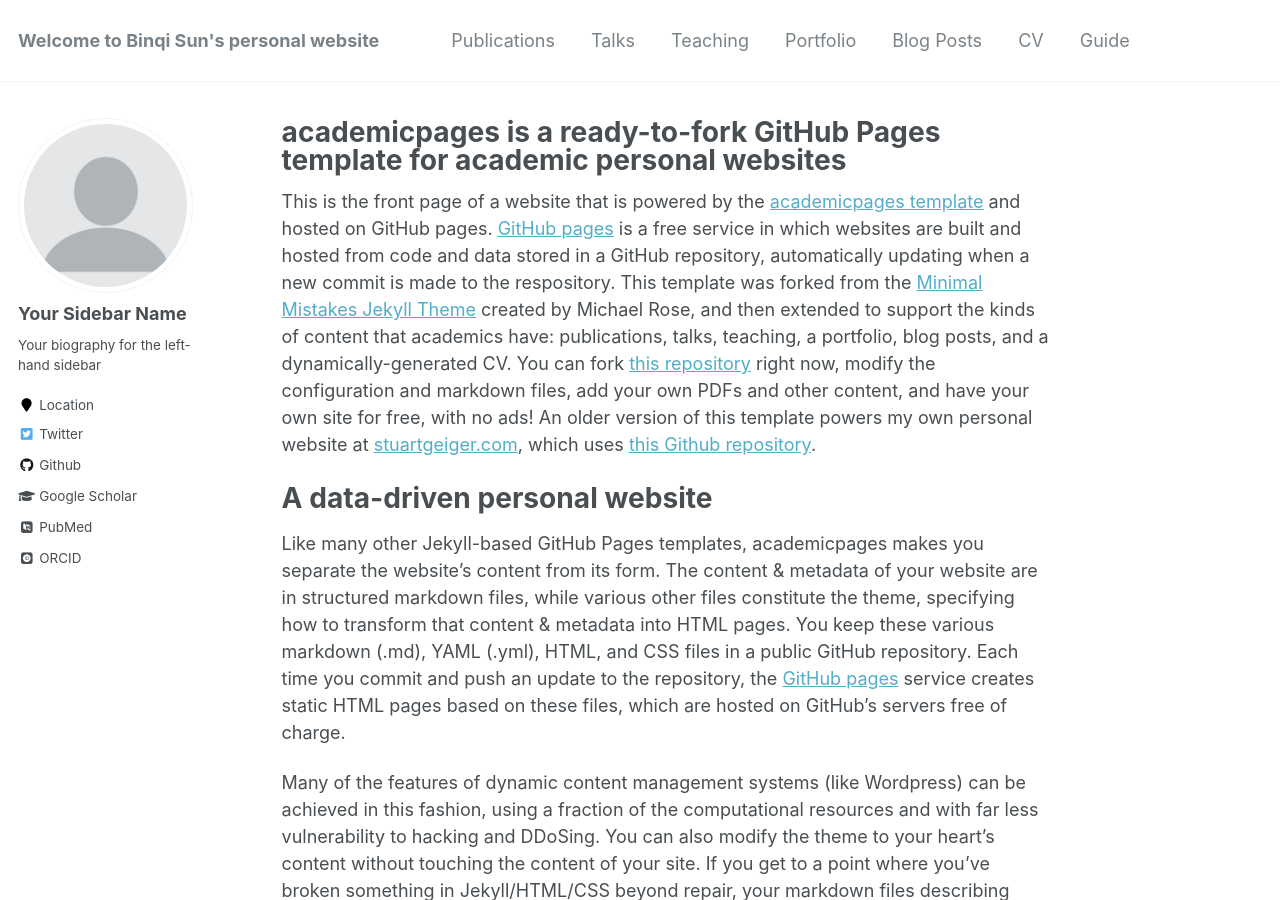
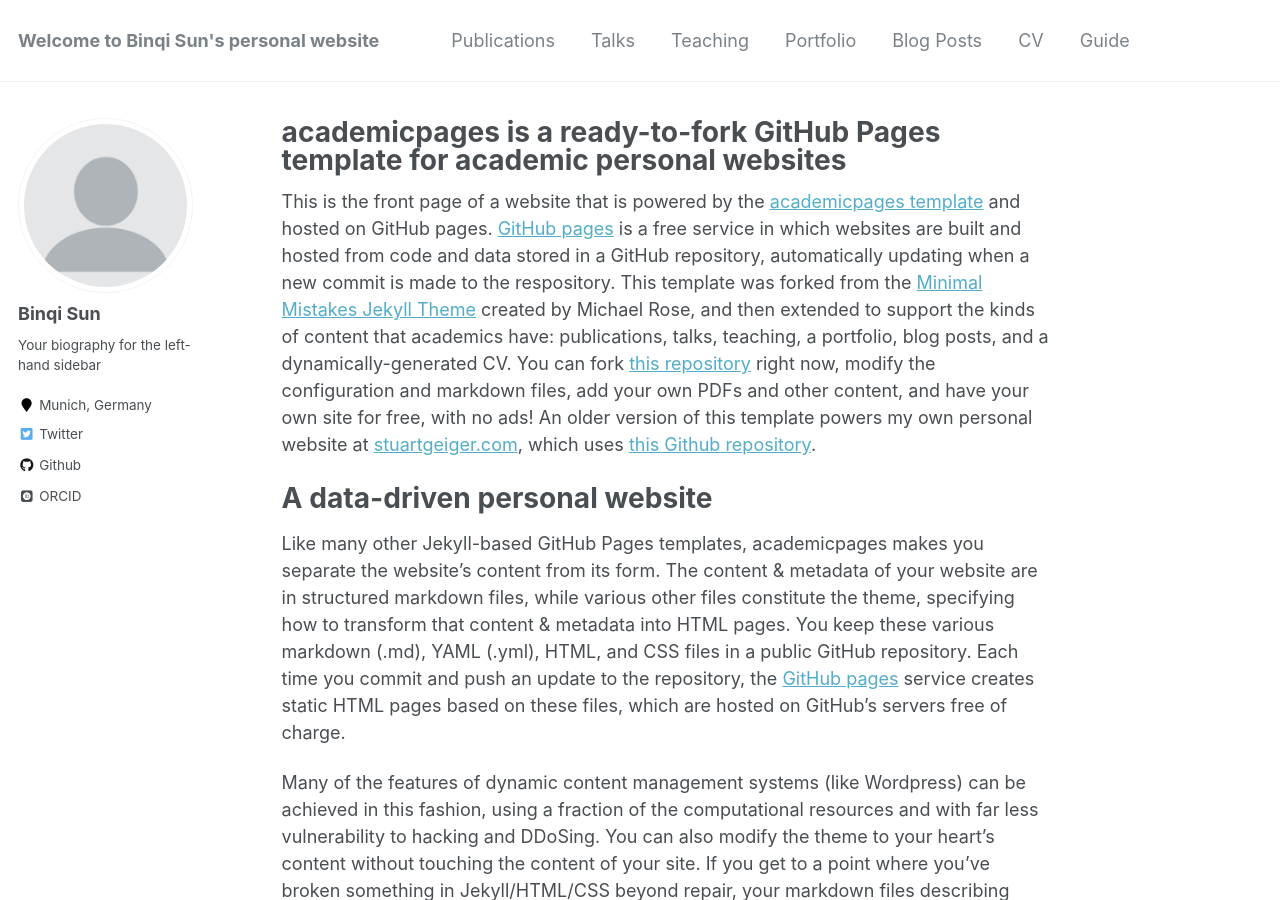
Before and after one commit to binqi-sun/binqi-sun.github.io, a Jekyll site: the page built from _pages/about.md, in a window 1280 px wide and 900 px high. Built offline with Jekyll 4.4.1, drawn with Linux system fonts in a browser that asks for light colours; some web fonts are replaced.

Commit message:
Update _config.yml

```diff
--- a/_config.yml
+++ b/_config.yml
@@ -80,13 +80,13 @@
 
 # Site Author
 author:
-  name             : "Your Sidebar Name"
+  name             : "Binqi Sun"
   avatar           : "profile.png"
   bio              : "Your biography for the left-hand sidebar"
-  location         : "Location"
+  location         : "Munich, Germany"
   employer         :
-  pubmed           : "https://www.ncbi.nlm.nih.gov/pubmed/?term=john+snow"
-  googlescholar    : "http://yourfullgooglescholarurl.com"
+  pubmed           : # "https://www.ncbi.nlm.nih.gov/pubmed/?term=john+snow"
+  googlescholar    : # "http://yourfullgooglescholarurl.com"
   email            :
   researchgate     :  # example: "https://www.researchgate.net/profile/yourprofile"
   uri              :
@@ -96,7 +96,7 @@
   flickr           :
   facebook         :
   foursquare       :
-  github           : "academicpages"
+  github           : "binqi-sun"
   google_plus      :
   keybase          :
   instagram        :
```
